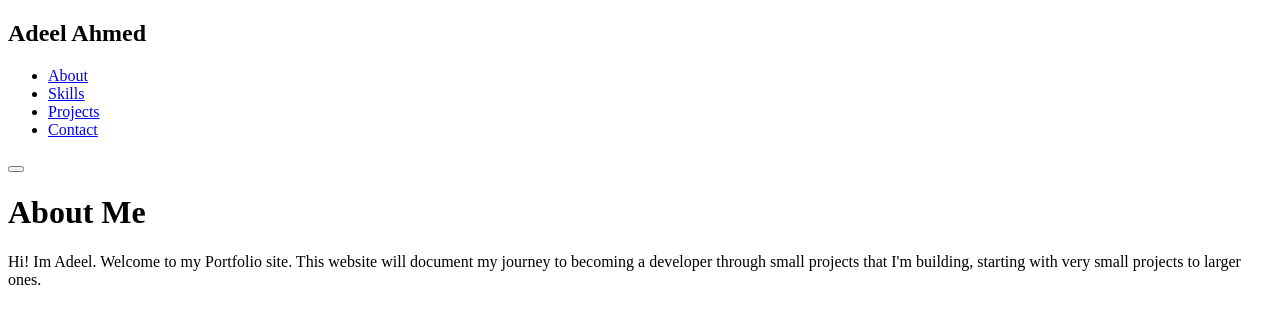
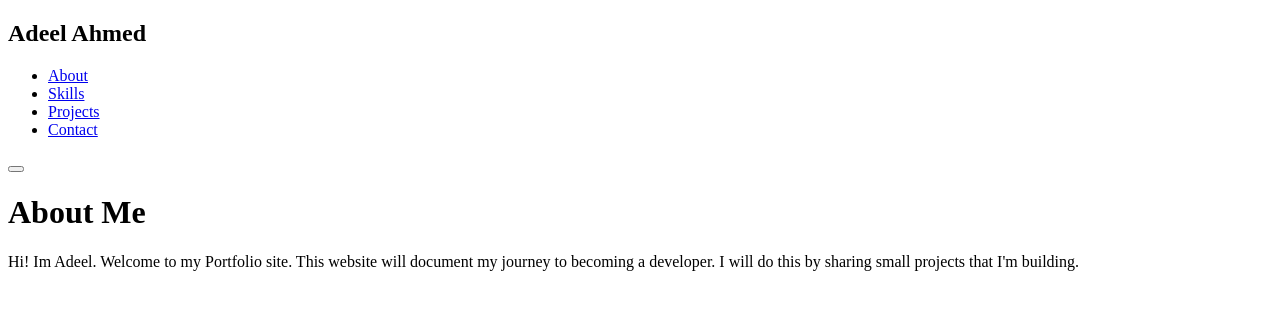
Before and after one commit to Adeel0o0/portfolio-project, a plain HTML site: page index.html in a window 1280 px wide. Drawn offline with Linux system fonts and the light colour scheme.

Commit message:
change about me section

```diff
--- a/index.html
+++ b/index.html
@@ -28,8 +28,9 @@
 <main>
  <h1> About Me</h1>
 <p>Hi! Im Adeel.
-  Welcome to my Portfolio site. This website will document my journey to becoming a developer through small projects that
-  I'm building, starting with very small projects to larger ones.
+  Welcome to my Portfolio site.
+  This website will document my journey to becoming a developer. I will do this by sharing small projects
+  that I'm building.
 </p>
 
 </main>
```
